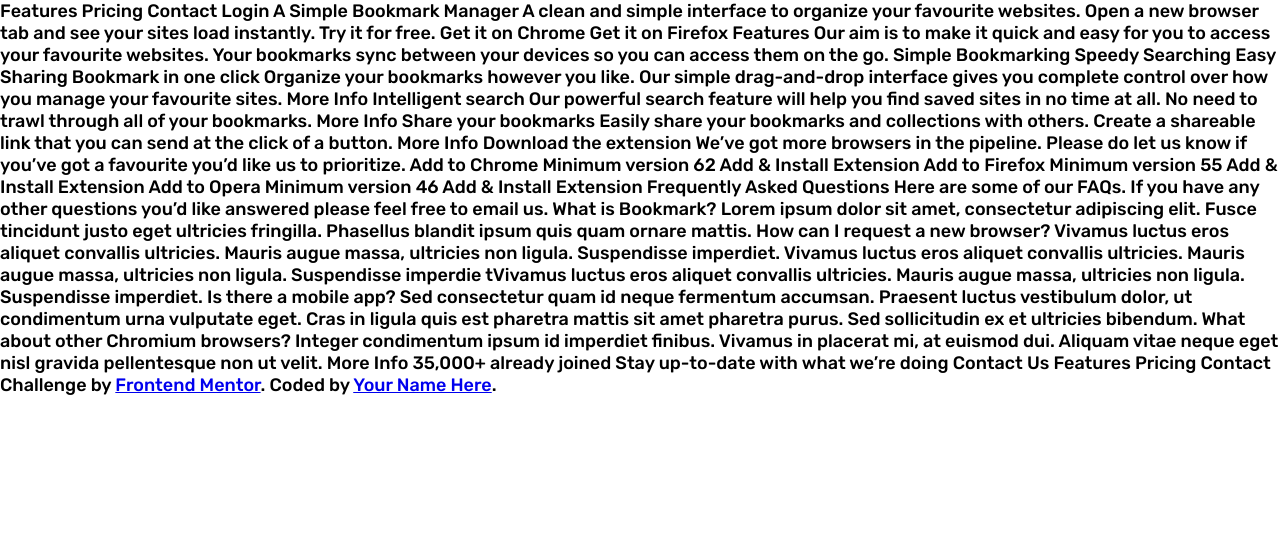
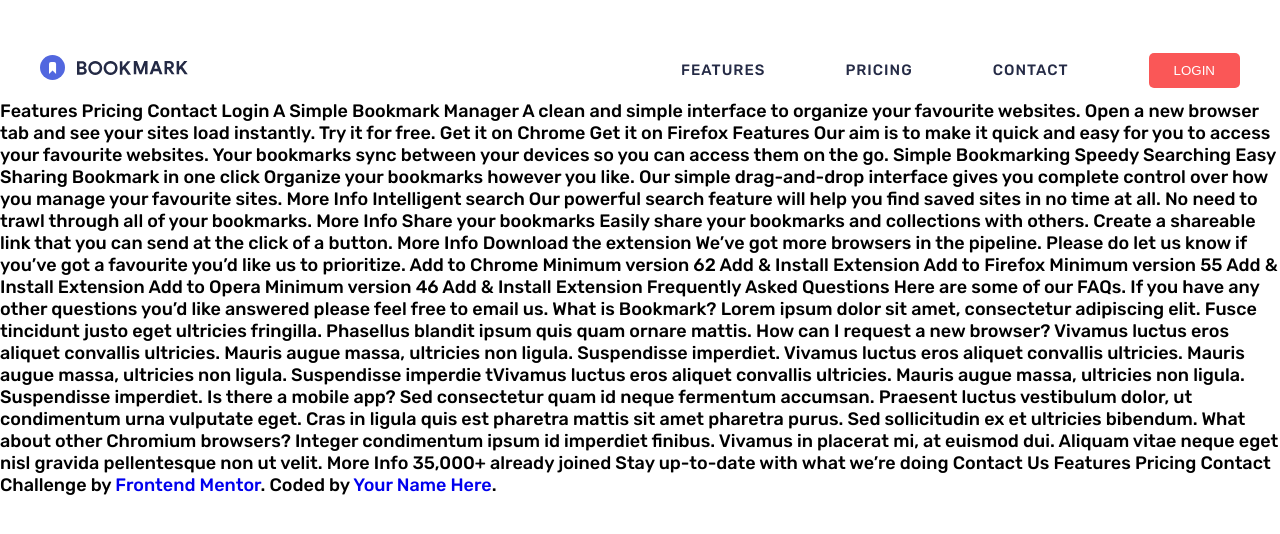
Before and after one commit to Duyen-codes/Bookmark-landing-page_FEM, a plain HTML site: page index.html in a window 1280 px wide. Drawn offline with Linux system fonts and the light colour scheme.

Commit message:
nav desktop and mobile

```diff
--- a/index.html
+++ b/index.html
@@ -8,6 +8,40 @@
     <link rel="stylesheet" href="style.css" />
   </head>
   <body>
+    <header>
+      <div class="wrapper">
+        <a href="#">
+          <img
+            class="desktop-logo"
+            src="./images/logo-bookmark.svg"
+            alt="logo bookmark"
+          />
+        </a>
+
+        <nav>
+          <ul>
+            <div class="nav-mobile-top">
+              <img
+                class="mobile-logo"
+                src="./images/logo-bookmark.svg"
+                alt="logo bookmark"
+              />
+              <img class="close-icon" src="./images/icon-close.svg" alt="" />
+            </div>
+            <li><a href="#">Features</a></li>
+            <li><a href="#">Pricing</a></li>
+            <li><a href="#">contact</a></li>
+            <button class="login-btn">login</button>
+          </ul>
+        </nav>
+
+        <img
+          class="burger-icon"
+          src="./images/icon-hamburger.svg"
+          alt="icon icon-hamburger"
+        />
+      </div>
+    </header>
     Features Pricing Contact Login A Simple Bookmark Manager A clean and simple
     interface to organize your favourite websites. Open a new browser tab and
     see your sites load instantly. Try it for free. Get it on Chrome Get it on
--- a/main.js
+++ b/main.js
@@ -0,0 +1,16 @@
+const burgerIcon = document.querySelector(".burger-icon");
+const nav = document.querySelector("nav");
+const desktopLogo = document.querySelector(".desktop-logo");
+const closeIcon = document.querySelector(".close-icon");
+
+burgerIcon.addEventListener("click", function () {
+  nav.style.display = "block";
+  burgerIcon.style.visibility = "hidden";
+  desktopLogo.style.visibility = "hidden";
+});
+
+closeIcon.addEventListener("click", function () {
+  nav.style.display = "none";
+  burgerIcon.style.visibility = "visible";
+  desktopLogo.style.visibility = "visible";
+});
--- a/style.css
+++ b/style.css
@@ -11,6 +11,7 @@
 html {
   font-family: "Rubik", sans-serif;
   font-size: 62.5%;
+  scroll-behavior: smooth;
 }
 
 :root {
@@ -22,14 +23,151 @@ html {
 }
 
 /* Resets  */
+
 button {
   cursor: pointer;
+  border: none;
 }
 
 ul {
   list-style: none;
 }
 
+a {
+  text-decoration: none;
+}
+
 body {
   font-size: 1.8rem;
 }
+
+.wrapper {
+  display: flex;
+  align-items: center;
+  justify-content: space-between;
+  max-width: 1200px;
+  margin-left: auto;
+  margin-right: auto;
+  padding: 4rem 4rem 0;
+  position: relative;
+}
+
+nav {
+  position: absolute;
+  background: hsla(230, 31%, 53%, 0.7);
+  top: 0;
+  left: 0;
+  width: 100%;
+  height: 100vh;
+  display: none;
+}
+
+nav ul {
+  text-transform: uppercase;
+  width: 90%;
+  margin-left: auto;
+  margin-right: auto;
+  padding-top: 4rem;
+}
+
+.nav-mobile-top {
+  display: flex;
+  justify-content: space-between;
+  align-items: center;
+}
+
+nav ul li {
+  display: block;
+  text-align: center;
+}
+
+nav ul a {
+  color: white;
+  padding-top: 2rem;
+  padding-bottom: 2rem;
+  border-top: 1px solid white;
+  border-bottom: 1px solid white;
+  display: block;
+  margin-left: 0;
+}
+
+nav ul a:hover {
+  color: var(--Soft-Red);
+}
+
+.login-btn {
+  background: var(--Soft-Red);
+  color: #fff;
+  border-radius: 5px;
+  padding: 0.7rem 2.5rem;
+  text-transform: uppercase;
+  position: relative;
+  margin-top: 3rem;
+}
+
+.login-btn::before {
+  content: "";
+  position: absolute;
+  top: 0;
+  left: 0;
+  width: 100%;
+  height: 100%;
+}
+
+.login-btn:hover::after {
+  border: 2px solid blue;
+  background: transparent;
+}
+
+.login-btn:hover {
+  color: black;
+  background: transparent;
+}
+
+.login-btn {
+  width: 100%;
+  display: block;
+  margin-left: 0;
+  margin-right: 0;
+  padding: 1rem 0;
+}
+
+.nav-mobile-top {
+  display: none;
+}
+
+@media screen and (min-width: 900px) {
+  .burger-icon {
+    display: none;
+  }
+
+  nav {
+    display: inline-block;
+    background: none;
+    position: inherit;
+    width: unset;
+    height: unset;
+  }
+
+  nav ul {
+    width: unset;
+    margin: unset;
+    display: inline-flex;
+    gap: 8rem;
+    align-items: center;
+    justify-content: space-between;
+    padding-top: 0;
+  }
+
+  nav ul a {
+    color: var(--Very-Dark-Blue);
+    font-size: 1.5rem;
+    letter-spacing: 1px;
+  }
+
+  .login-btn {
+    width: unset;
+    padding: 1rem 2.5rem;
+    margin-top: unset;
+  }
+}
```
